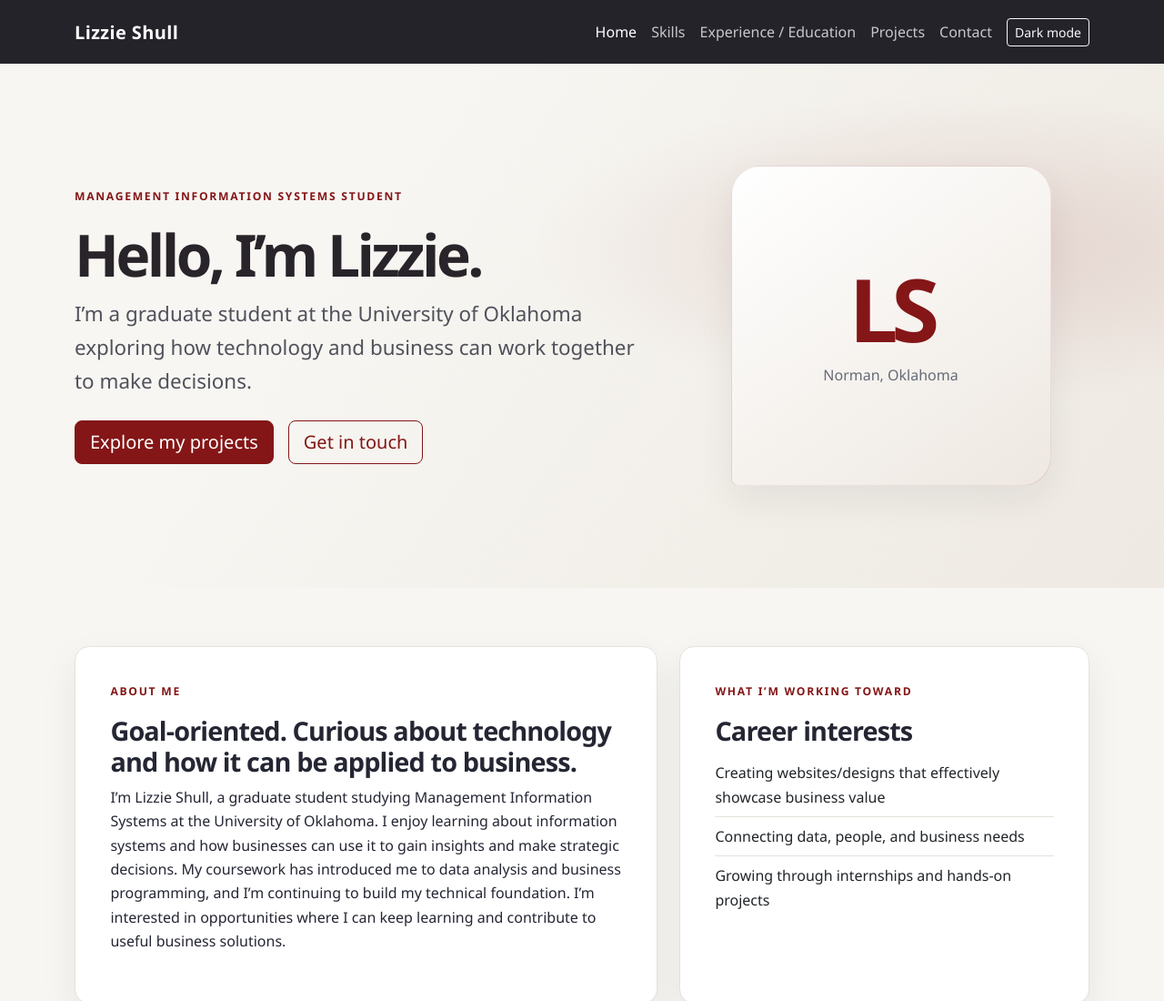
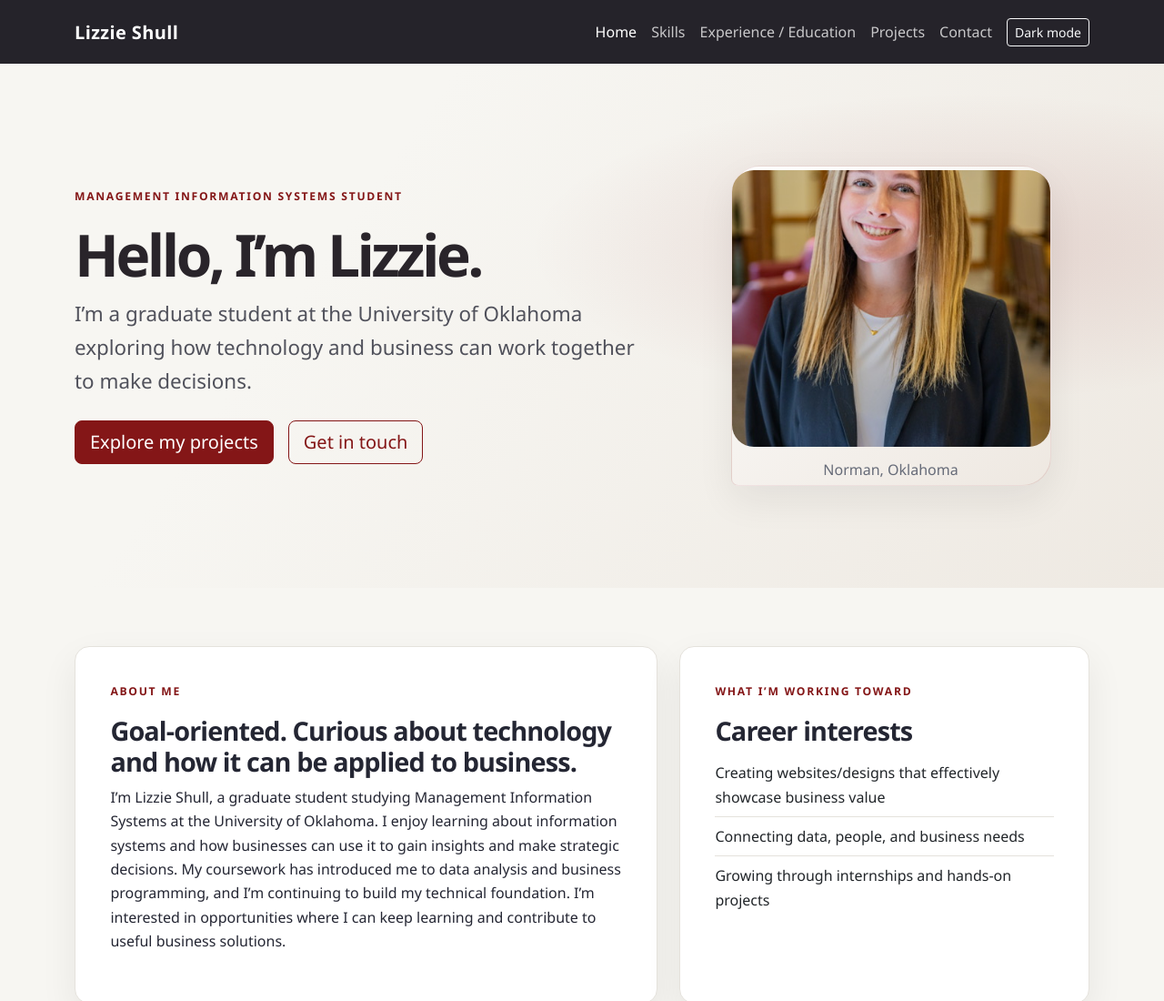
Before and after one commit to elizabeth-l-shull22/Elizabeth-Shull, a plain HTML site: page index.html in a window 1280 px wide. Shown: the top 1100 px of the page at 91% size. Drawn offline with nearby package versions, Linux system fonts and the light colour scheme; files whose address does not match are found by name.

Commit message:
Update profile photo source in index.html

```diff
--- a/index.html
+++ b/index.html
@@ -44,7 +44,7 @@
                     </div>
                     <div class="col-lg-5">
                         <div class="avatar-card" aria-label="Profile photo area for Lizzie Shull">
-                            <img class="profile-photo" src="images/headshot.jpg" alt="Professional headshot of Lizzie Shull" onerror="this.hidden=true; this.nextElementSibling.hidden=false;">
+                            <img class="profile-photo" src="headshot.jpg" alt="Professional headshot of Lizzie Shull" onerror="this.hidden=true; this.nextElementSibling.hidden=false;">
                             <span hidden>LS</span>
                             <p class="mb-0">Norman, Oklahoma</p>
                         </div>
```
